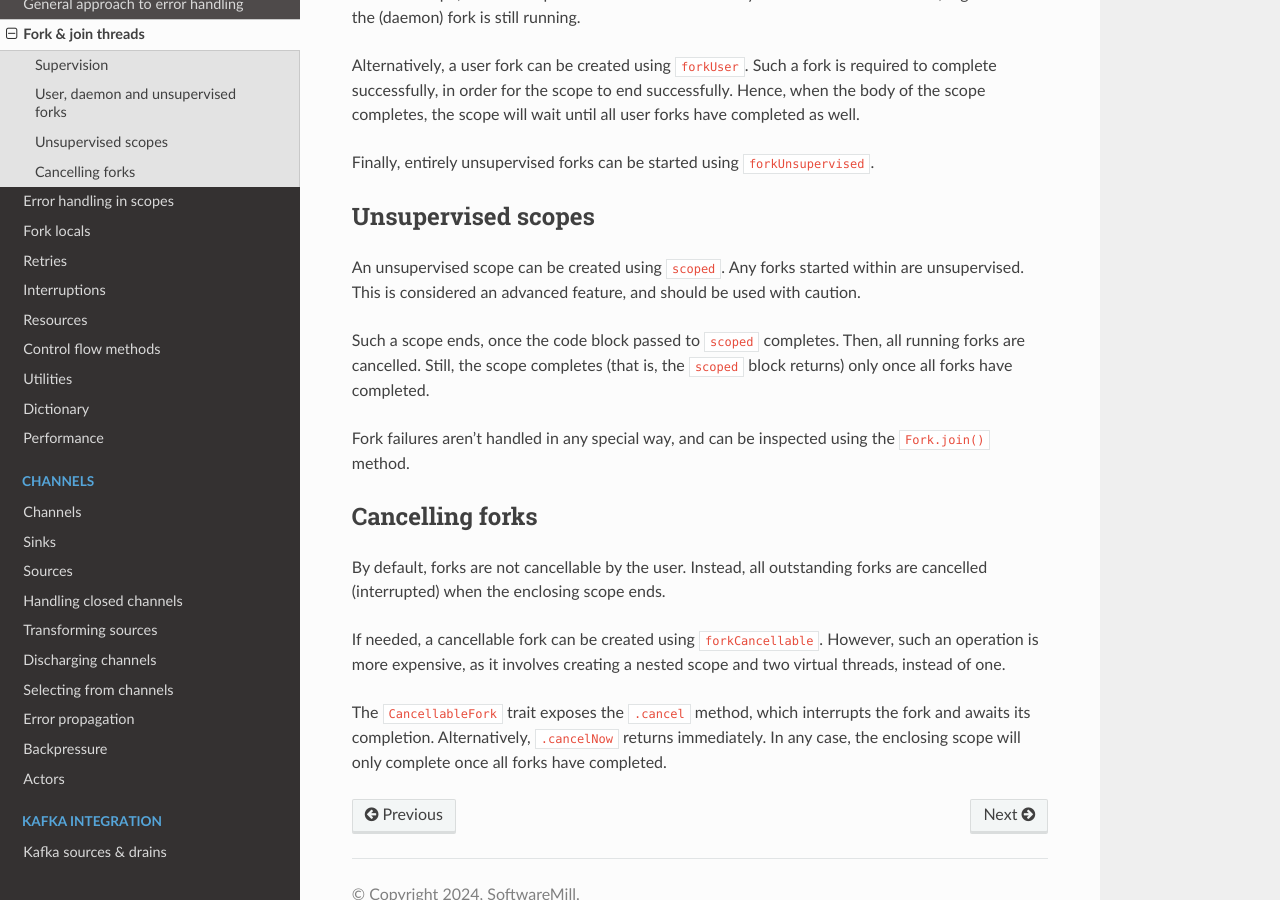
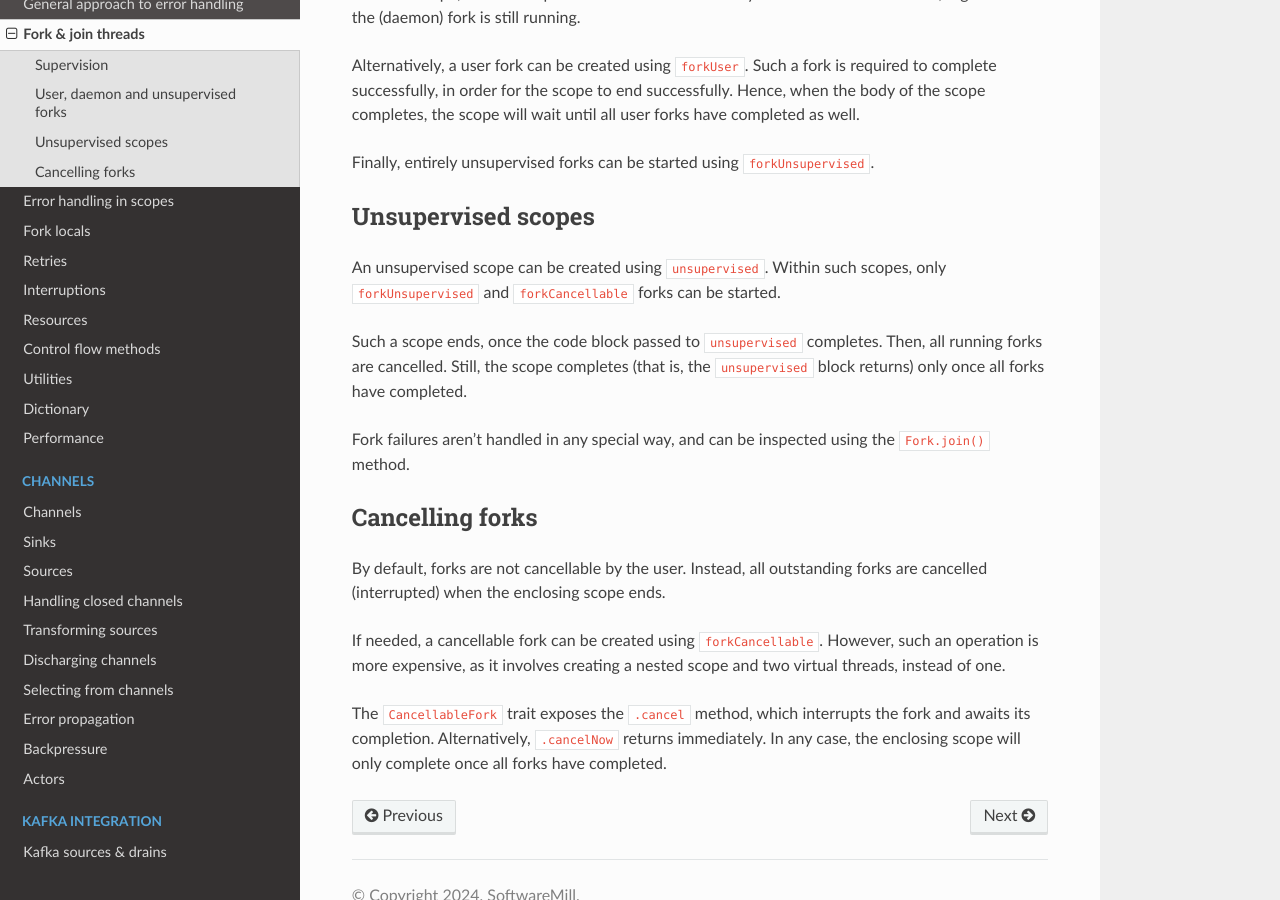
Before and after one commit to softwaremill/ox, a Sphinx documentation site: the page built from doc/fork-join.md, in a window 1280 px wide and 900 px high, scrolled down 2008 px. Built offline with Sphinx 7.4.7 and the Read the Docs theme 2.0.0, drawn with Linux system fonts in a browser that asks for light colours; some of the changed text lies outside the part shown.

Commit message:
Rename scoped to unsupervised

```diff
--- a/doc/fork-join.md
+++ b/doc/fork-join.md
@@ -4,13 +4,14 @@
 these cases, threads can be started using the structured concurrency APIs described below.
 
 Forks (new threads) can only be started within a **concurrency scope**. Such a scope is defined using the `supervised`,
-`supervisedError` or `scoped` methods.
+`supervisedError` or `unsupervised` methods.
 
 The lifetime of the forks is defined by the structure of the code, and corresponds to the enclosing `supervised`,
-`supervisedError` or `scoped` block. Once the code block passed to the scope completes, any forks that are still running
-are interrupted. The whole block will complete only once all forks have completed (successfully, or with an exception).
+`supervisedError` or `unsupervised` block. Once the code block passed to the scope completes, any forks that are still
+running are interrupted. The whole block will complete only once all forks have completed (successfully, or with an
+exception).
 
-Hence, it is guaranteed that all forks started within `supervised`, `supervisedError` or `scoped` will finish
+Hence, it is guaranteed that all forks started within `supervised`, `supervisedError` or `unsupervised` will finish
 successfully, with an exception, or due to an interrupt.
 
 For example, the code below is equivalent to `par`:
@@ -100,11 +101,11 @@
 
 ## Unsupervised scopes
 
-An unsupervised scope can be created using `scoped`. Any forks started within are unsupervised. This is considered an
-advanced feature, and should be used with caution.
+An unsupervised scope can be created using `unsupervised`. Within such scopes, only `forkUnsupervised` and
+`forkCancellable` forks can be started.
 
-Such a scope ends, once the code block passed to `scoped` completes. Then, all running forks are cancelled. Still, the
-scope completes (that is, the `scoped` block returns) only once all forks have completed.
+Such a scope ends, once the code block passed to `unsupervised` completes. Then, all running forks are cancelled. Still,
+the scope completes (that is, the `unsupervised` block returns) only once all forks have completed.
 
 Fork failures aren't handled in any special way, and can be inspected using the `Fork.join()` method.
 
```
Also changed, not shown: doc/dictionary.md (+5 -4 lines), doc/error-handling-scopes.md (+1 -1 lines), doc/fork-local.md (+1 -1 lines), 17 other files.
